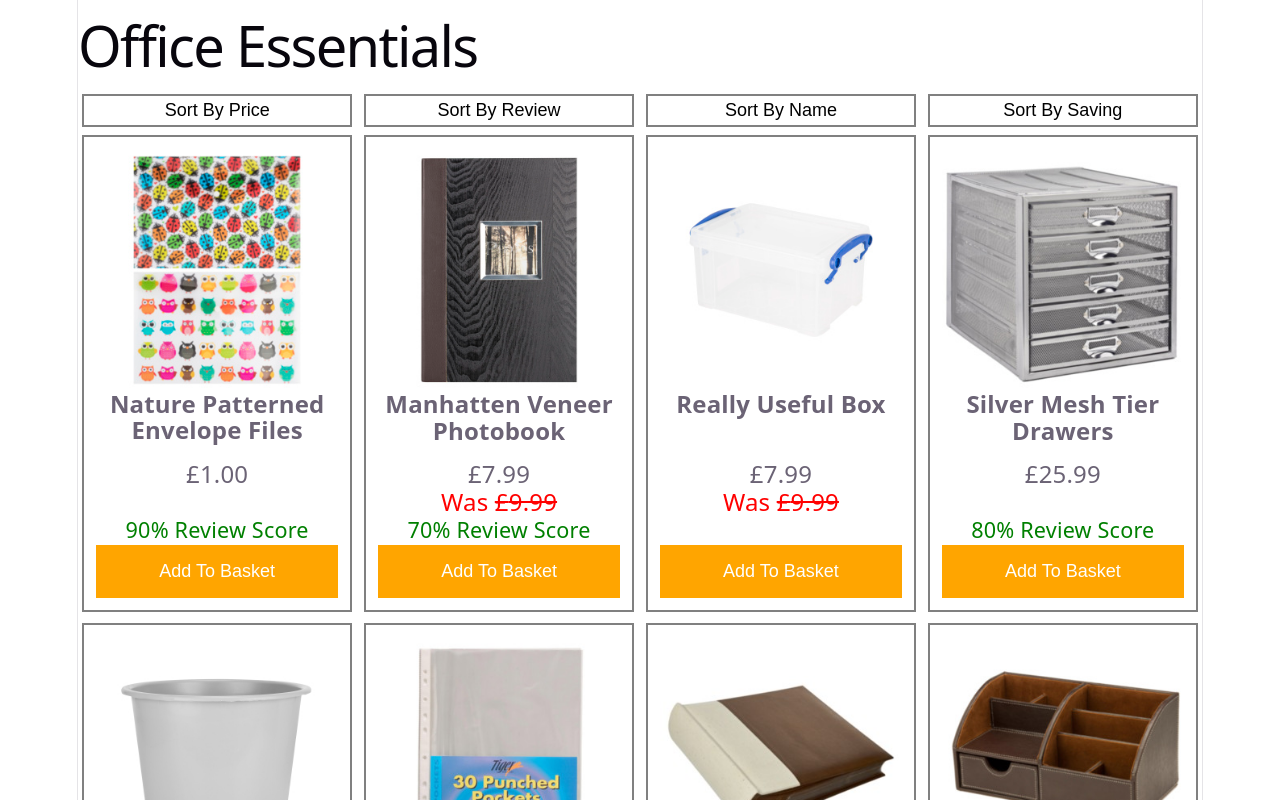
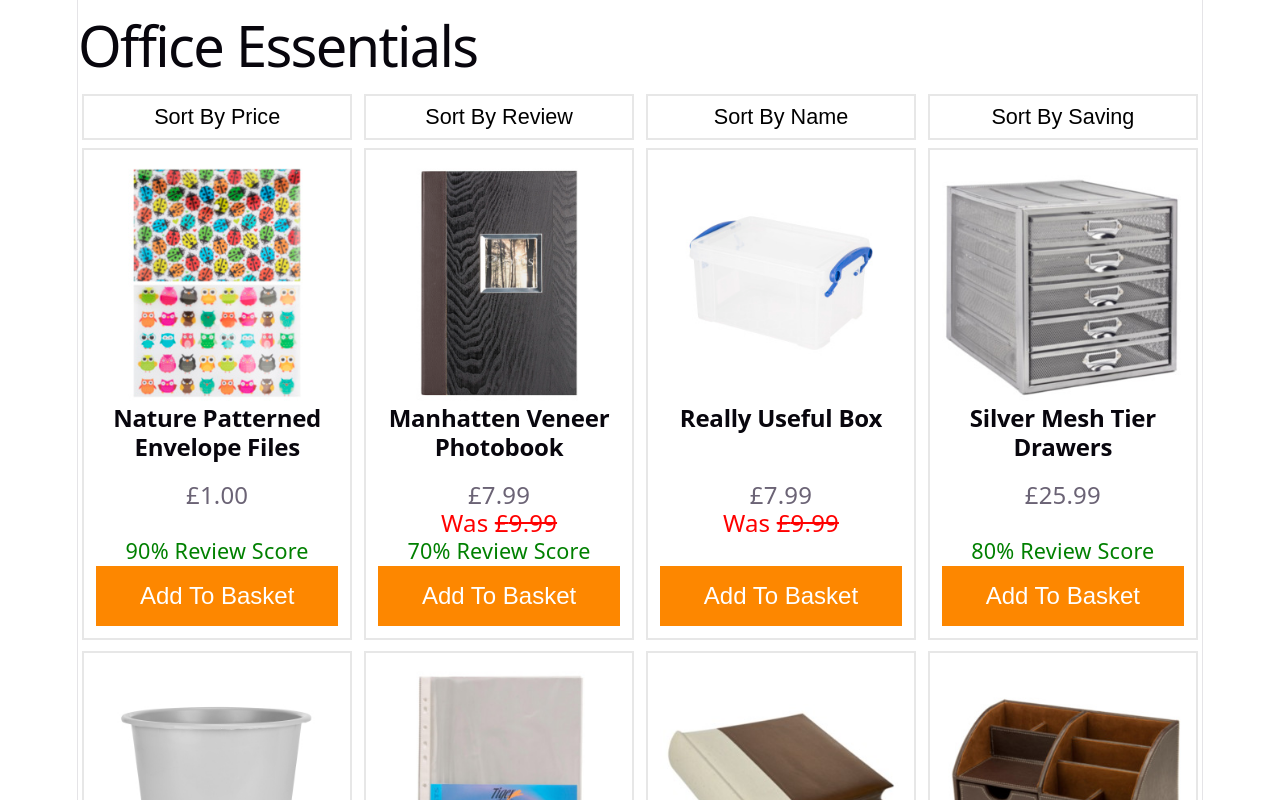
Before and after one commit to dom-elves/the-range-takehome-task, a React (Vite) app: page / in a window 1280 px wide. Shown: the top 800 px of the page. Built offline with nearby package versions, Linux system fonts and the light colour scheme.

Commit message:
minor css improvements for accuracy & improve html semantics slightly

```diff
--- a/src/App.css
+++ b/src/App.css
@@ -212,9 +212,10 @@
 }
 
 .filter {
-  margin: 4px;
-  padding: 4px;
-  background-color: white;
-  border: 2px solid grey;
-  font-size: large;
+    margin: 4px;
+    padding: 8px;
+    background-color: white;
+    border: 2px solid rgb(231, 231, 231);
+    font-size: larger;
+    cursor: pointer;
 }
--- a/src/Product.css
+++ b/src/Product.css
@@ -2,7 +2,7 @@
 .product-card {
     display: grid;
     grid-template-columns: 1fr;
-    border: 2px solid grey;
+    border: 2px solid rgb(231, 231, 231);
     margin: 4px;
     padding: 12px;
 
@@ -44,12 +44,13 @@
         }
 
         .basket-button {
-            background-color: orange;
+            background-color: rgb(253, 135, 0);
             color: white;
             padding: 16px;
-            font-size: large;
+            font-size: x-large;
             border: none;
             width: 100%;
+            cursor: pointer;
         }
     }
 }
--- a/src/Product.tsx
+++ b/src/Product.tsx
@@ -12,9 +12,9 @@ function Product({product}) {
 
     return (
         <div className="grid-item product-card">
-            <img src={`/product-images/${product.img}.jpg`} />
+            <img src={`/product-images/${product.img}.jpg`} alt={`${product.name}`}/>
             <div className="product-info">
-                <p className="product-name">{product.name}</p>
+                <h2 className="product-name">{product.name}</h2>
                 <p className="product-price">£{formattedPrice}</p>
                 <p
                     className="product-was-price"
```
